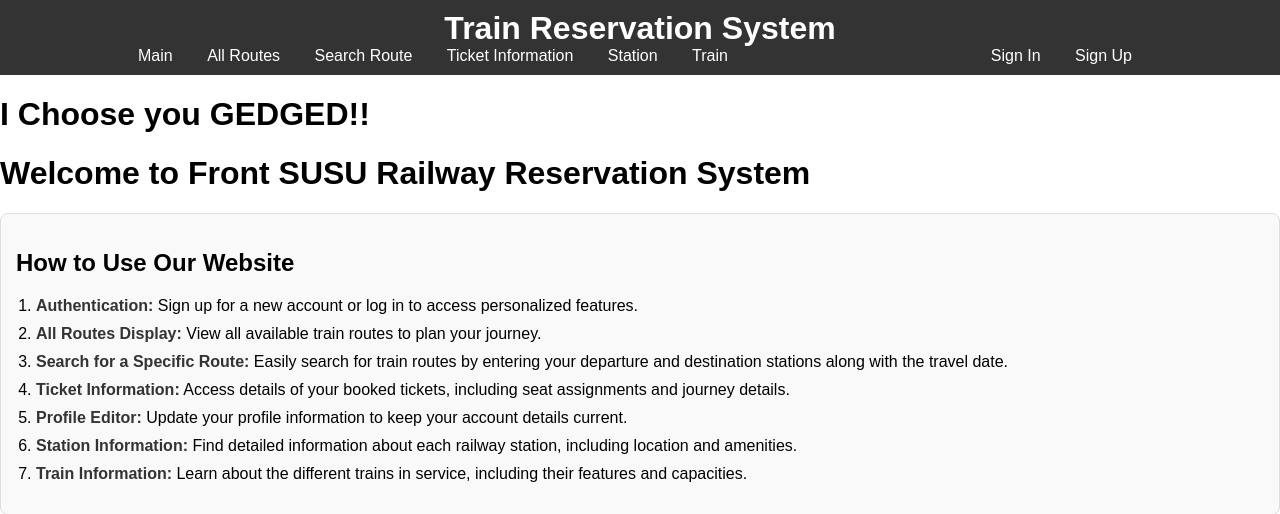
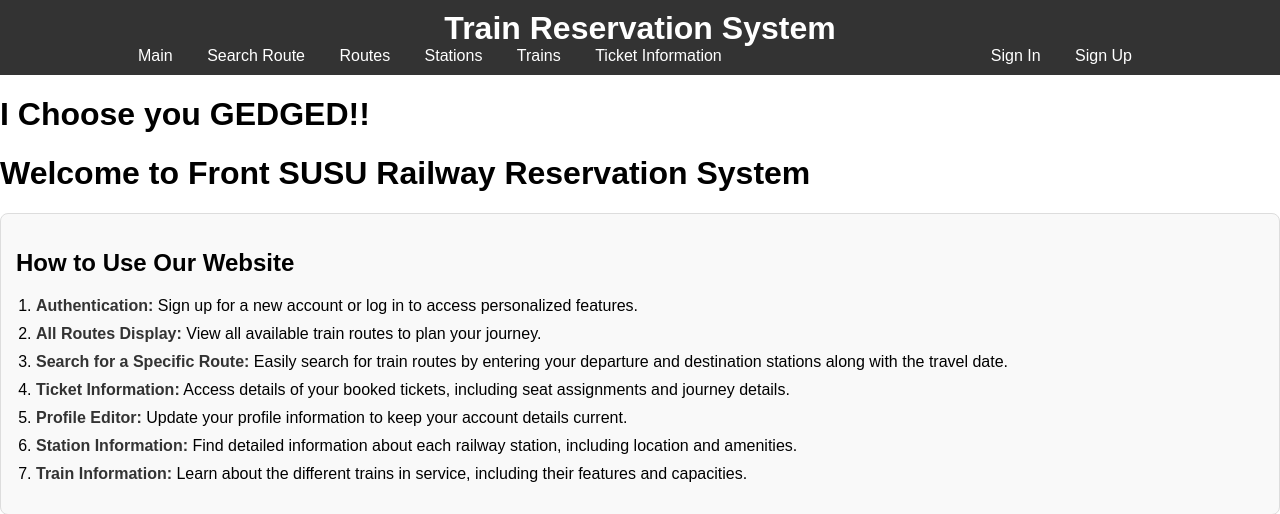
Before and after one commit to Jwizzed/IntercityRailwayReservationSystem, a Django app: page /railway/ in a window 1280 px wide. Shown: the top 514 px of the page. Run offline with Django 4.2, Linux system fonts and the light colour scheme.

Commit message:
reorder nav

```diff
--- a/railway/templates/base.html
+++ b/railway/templates/base.html
@@ -14,11 +14,11 @@
             <nav class="site-nav">
                 <ul>
                     <li><a href="{% url 'railway:main_page' %}">Main</a></li>
-                    <li><a href="{% url 'railway:all_routes' %}">All Routes</a></li>
                     <li><a href="{% url 'railway:search_route' %}">Search Route</a></li>
+                    <li><a href="{% url 'railway:all_routes' %}">Routes</a></li>
+                    <li><a href="{% url 'railway:all_stations' %}">Stations</a></li>
+                    <li><a href="{% url 'railway:all_trains' %}">Trains</a></li>
                     <li><a href="{% url 'railway:ticket_information' %}">Ticket Information</a></li>
-                    <li><a href="{% url 'railway:all_stations' %}">Station</a></li>
-                    <li><a href="{% url 'railway:all_trains' %}">Train</a></li>
                     <div class="site-nav-right">
                     {% if user.is_authenticated %}
                         <li><a href="{% url 'logout' %}">Logout</a></li>
```
